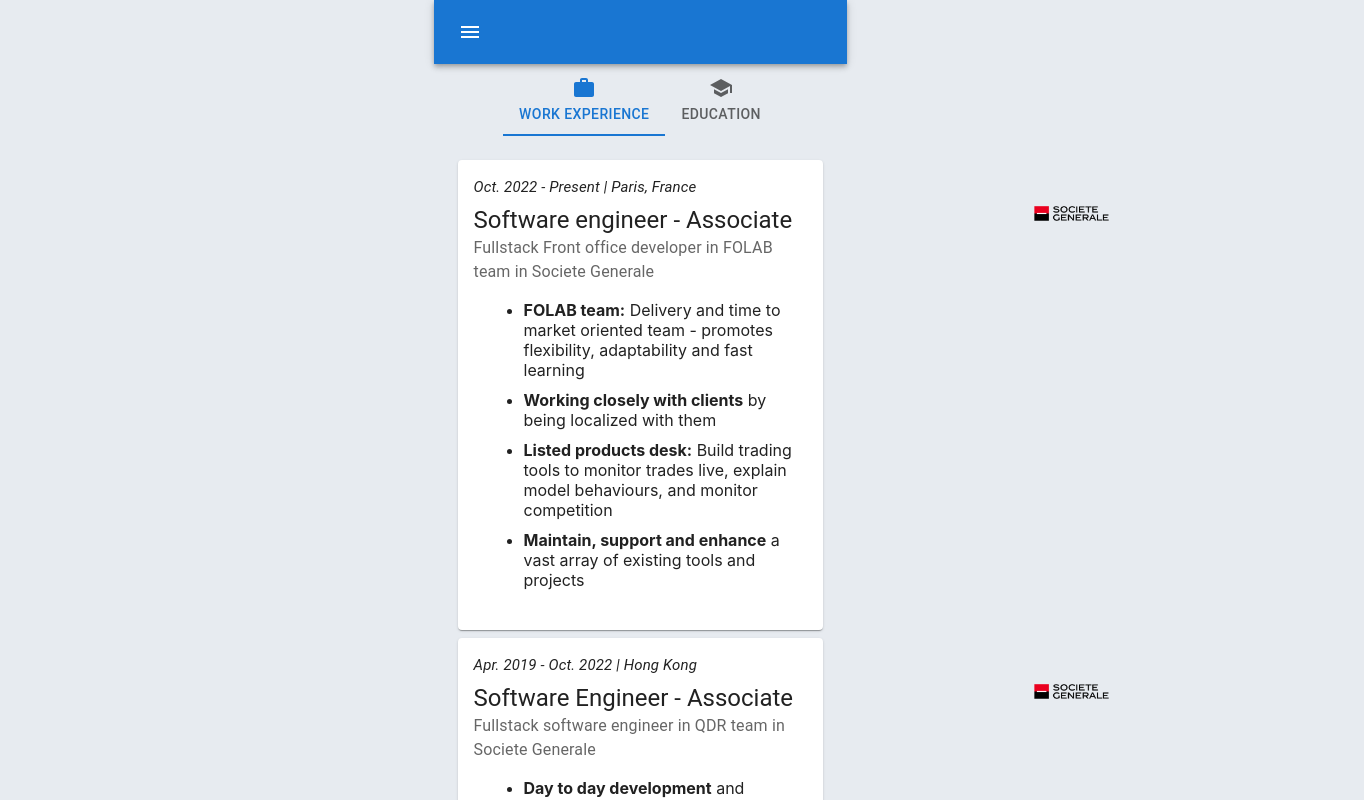
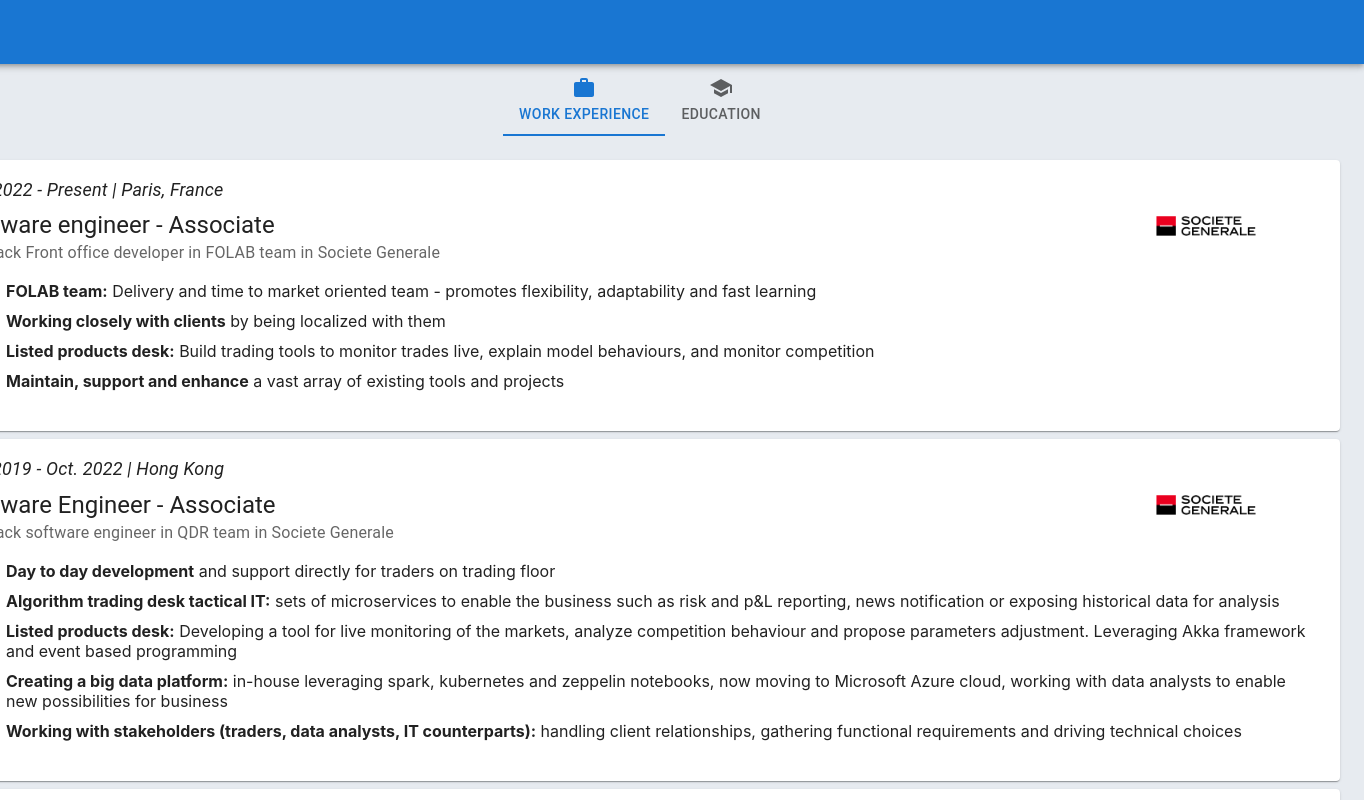
Before and after one commit to theo-sardin/theocv, a React (Create React App) app: page / in a window 1280 px wide. Shown: the top 800 px of the page, 1364 px wide, since content can reach past the window. Built offline with nearby package versions, Linux system fonts and the light colour scheme.

Commit message:
more responsive stuff

```diff
--- a/src/CvItem.jsx
+++ b/src/CvItem.jsx
@@ -9,9 +9,9 @@
 
 
 
-export default function CvItem({from, to, title, description, logo, bulletPoints, location, logoDimension}){
-  const mediumscreen = useMediaQuery('(min-width:600px) and (max-width:1536px)');
-  const bigscreen = useMediaQuery('(min-width:1536px)');
+export default function CvItem({from, to, title, description, logo, bulletPoints, location}){
+  const mediumscreen = useMediaQuery('(min-width:800px)');
+  const bigscreen = useMediaQuery('(min-width:1200px)');
 
   const styles = {
     media: {
@@ -26,7 +26,7 @@
   }
 
 
-  const width = bigscreen ? 1400 : 365;
+  const width = bigscreen ? 1400 : mediumscreen ? 1200 : 365;
   const fontSize = bigscreen ? 18 : 15;
   const imgSize = bigscreen ? '100px' : mediumscreen ? '75px' : '50px';
     return (
```
